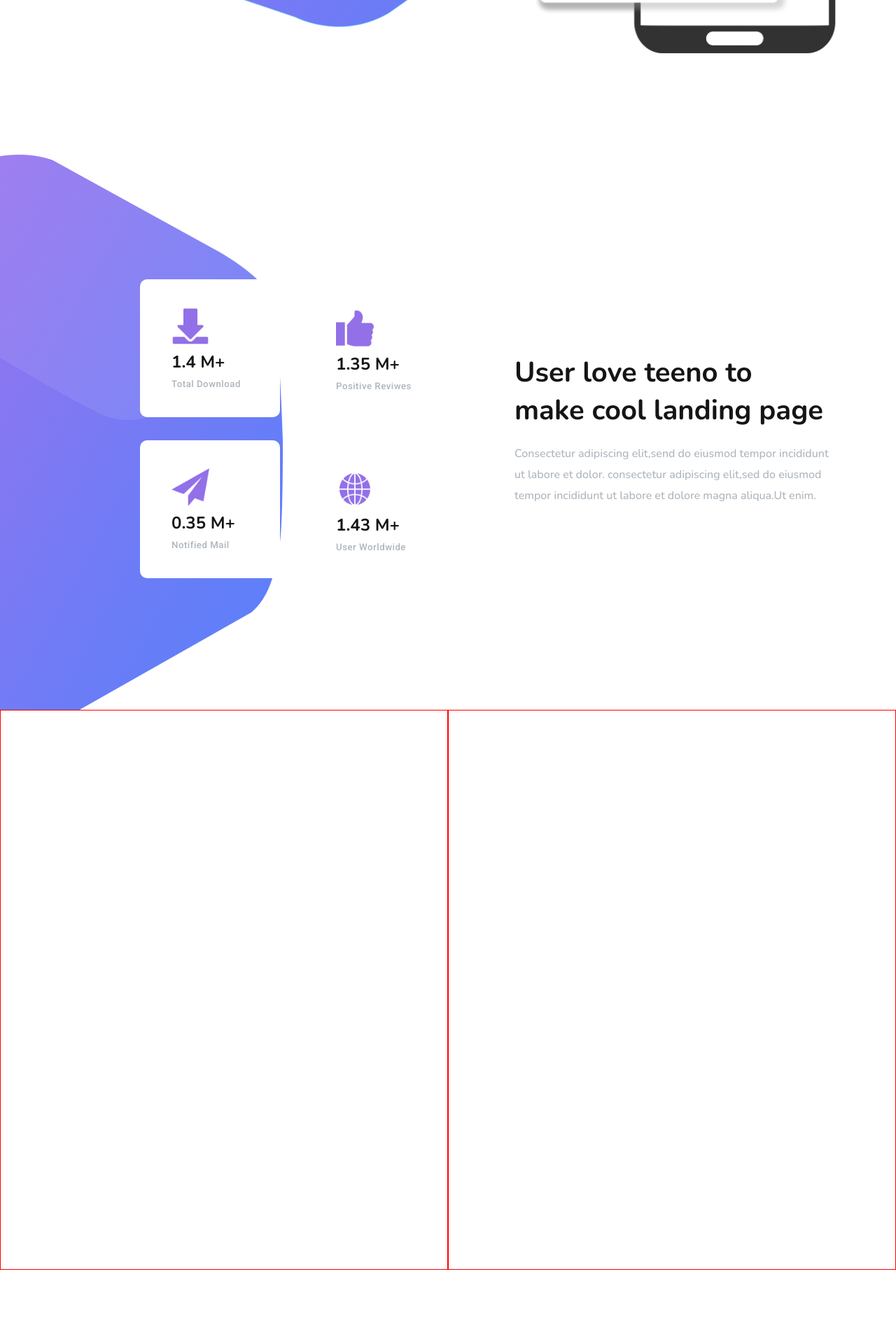
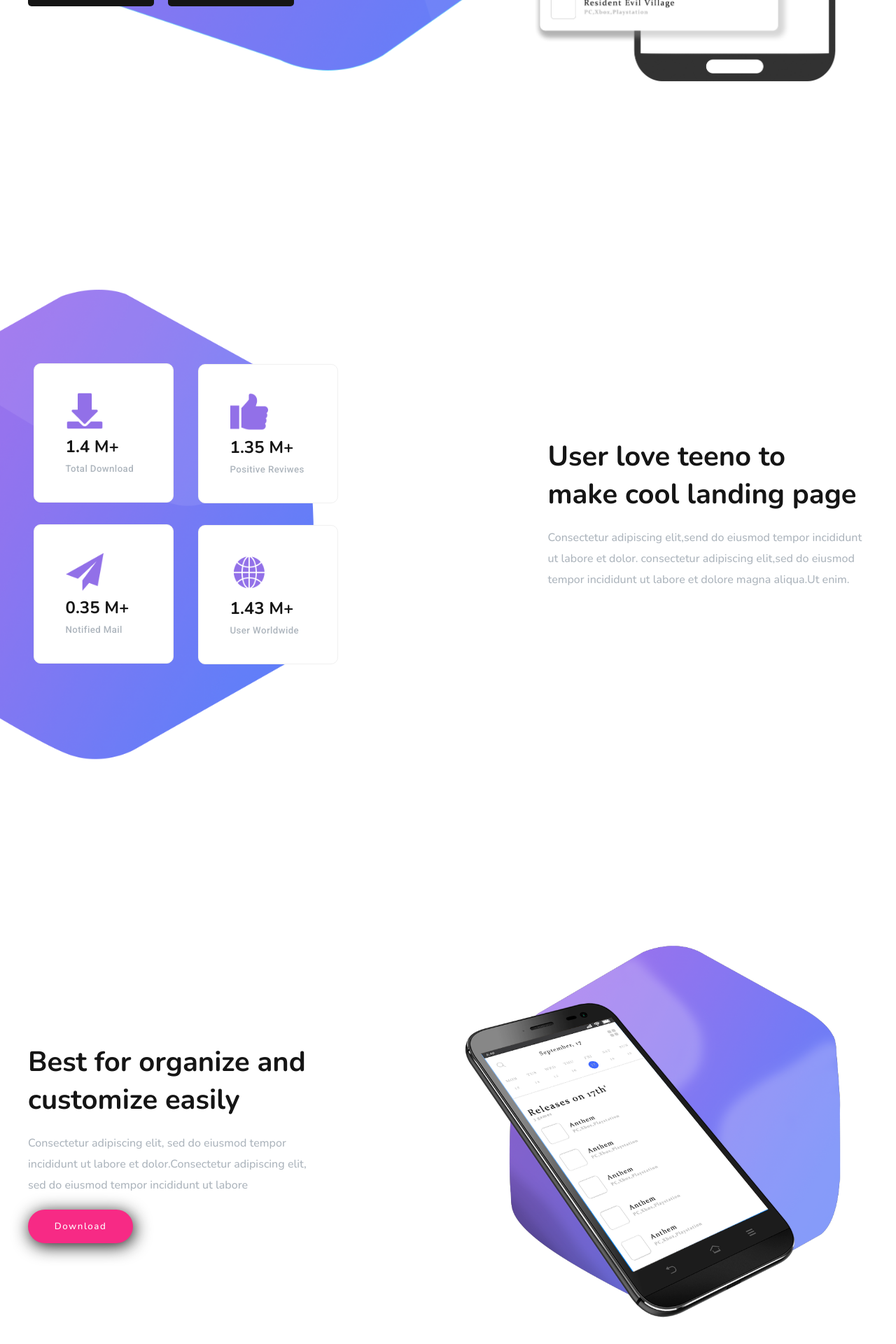
Before and after one commit to Ezequiel144/Landing-Pages-App, a React (Vite) app: page / in a window 1280 px wide. Shown: the part 586-2506 px from the top of the page at 70% size. Before the commit the page ends 2400 px from the top, so only its background shows below. Built offline with nearby package versions, Linux system fonts and the light colour scheme.

Commit message:
haciendo el responsive de la seccion 3

```diff
--- /dev/null
+++ b/src/components/ButtoDownload/ButtonDownload.jsx
@@ -0,0 +1,5 @@
+import downloadStyle from './ButtonDownload.module.css';
+
+export default function ButtonDownload(){
+    return <button className={downloadStyle.button}>Download</button>
+}
--- /dev/null
+++ b/src/components/ButtoDownload/ButtonDownload.module.css
@@ -0,0 +1,18 @@
+.button{
+    padding: 15px 35px;
+    font-family: var(--var-primary);
+    font-weight: 500;
+    letter-spacing: 1.5px;
+    border: 0;
+    background-color: var(--var-color-two);
+    color: var(--var-color-one);
+    border-radius: 25px;
+    cursor: pointer;
+    box-shadow: 2px 4px 25px var(--var-color-three);
+    width: 150px;
+}
+
+.button:hover{
+    transition: 0.5s;
+    box-shadow: 2px 4px 25px var(--var-color-two);
+}
--- a/src/components/Cuadro/Cuadro.module.css
+++ b/src/components/Cuadro/Cuadro.module.css
@@ -8,7 +8,7 @@
     align-items: left;
     row-gap: 8px;
     border-radius: 10px;
-    /* box-shadow: 5px 2px 15px 1px var(--var-color-three); */
+    border: 1px solid rgb(240, 240, 240);
 }
 
 .image{
@@ -24,6 +24,6 @@
 .subtitle{
     font-family: var(--var-secundary);
     color: var(--var-color-four);
-    letter-spacing: 0.5px;
+    letter-spacing: 0.4px;
     font-weight: 500;
 }
--- a/src/components/Header/Header.jsx
+++ b/src/components/Header/Header.jsx
@@ -1,5 +1,6 @@
 import headerStyle from './Header.module.css';
 import logo from '../../assets/img/logo.png';
+import ButtonDownload from '../ButtoDownload/ButtonDownload';
 
 export default function Header(){
     return(
@@ -19,7 +20,7 @@ export default function Header(){
                         </ul>
                     </div>
                     <div className={headerStyle.contentButton}>
-                        <button className={headerStyle.button}>Download</button>
+                        <ButtonDownload />
                     </div>
                 </div>
             </div>
--- a/src/components/Header/Header.module.css
+++ b/src/components/Header/Header.module.css
@@ -51,23 +51,3 @@
     font-weight: 500;
     color:var(--var-color-one)
 }
-
-
-
-.button{
-    padding: 15px 35px;
-    font-family: var(--var-primary);
-    font-weight: 500;
-    letter-spacing: 1.5px;
-    border: 0;
-    background-color: var(--var-color-two);
-    color: var(--var-color-one);
-    border-radius: 25px;
-    cursor: pointer;
-    box-shadow: 2px 4px 25px var(--var-color-three);
-}
-
-.button:hover{
-    transition: 0.5s;
-    box-shadow: 2px 4px 25px var(--var-color-two);
-}
--- a/src/sections/SectionThree/SectionThree.jsx
+++ b/src/sections/SectionThree/SectionThree.jsx
@@ -1,13 +1,24 @@
+import ButtonDownload from '../../components/ButtoDownload/ButtonDownload'
 import sectionThreeStyle from './SectionThree.module.css'
+import imageThree from '../../assets/img-sec3/celuinclinadoreducido.png'
 
 export default function SectionThree(){
     return(
         <div className={sectionThreeStyle.contentPagesMainThree}>
             <section className={sectionThreeStyle.sectionOne}>
-
+                <div>
+                    <img src="" alt="" />
+                </div>
+                <h1 className={sectionThreeStyle.title}>Best for organize and customize easily</h1>
+                <p className={sectionThreeStyle.subtitle}>
+                    Consectetur adipiscing elit, sed do eiusmod tempor
+                    incididunt ut labore et dolor.Consectetur adipiscing elit,
+                    sed do eiusmod tempor incididunt ut labore
+                </p>
+                <ButtonDownload />
             </section>
             <section className={sectionThreeStyle.sectionTwo}>
-
+                <img className={sectionThreeStyle.image} src={imageThree} alt="imgSec3" />
             </section>
         </div>
     )
--- a/src/sections/SectionThree/SectionThree.module.css
+++ b/src/sections/SectionThree/SectionThree.module.css
@@ -1,15 +1,39 @@
-.sectionOne,.sectionTwo{
-    width: 50%;
-    height: 100%;
+.sectionOne{
+    width: 450px;
     display: flex;
-    align-items: center;
-    padding: 0 200px;
-    border: 1px solid red;
+    flex-direction: column;
+    row-gap: 20px;
+}
+.sectionTwo{
+    width: 600px;
+}
+.image{
+    width: 100%;
 }
 
 .contentPagesMainThree{
     background-color: transparent;
     width: 100%;
-    height: 100vh;
+    height: 880px;
+    padding: 0 25px;
     display: flex;
+    justify-content: center;
+    align-items: center;
+    gap:0 150px ;
 }
+
+.title{
+    font-family: var(--var-primary);
+    color: var(--var-color-three);
+    font-size: 2.5rem;
+    font-weight: 700;
+    width: 400px;
+}
+
+.subtitle{
+    width: 400px;
+    color: var(--var-color-four);
+    font-family: var(--var-primary);
+    font-weight: 500;
+    line-height: 30px;
+}
--- a/src/sections/SectionTwo/Section.module.css
+++ b/src/sections/SectionTwo/Section.module.css
@@ -1,22 +1,19 @@
-.sectionOne,.sectionTwo{
-    width: 50%;
-    height: 100%;
-    display: flex;
-    align-items: center;
-    padding: 0 200px;
-    /* border: 1px solid red; */
-}
 
 .contentPagesMainTwo{
     background-image: url('../../assets/img/seccion2.png');
     background-position: center;
+    background-repeat: no-repeat;
+    background-size: cover;
     width: 100%;
-    height: 100vh;
+    height: 880px;
     display: flex;
+    align-items: center;
+    justify-content: center;
+    gap: 0 300px;
+    padding: 0 25px;
 }
 
 .contentCuadro{
-    /* border: 1px solid blue; */
     display: grid;
     grid-template-columns: 200px 200px;
     grid-template-rows: 200px 200px;
@@ -49,3 +46,15 @@
     font-weight: 500;
     line-height: 30px;
 }
+
+@media (max-width: 1150px){
+    .contentPagesMainTwo{
+        flex-direction: column;
+        gap: 100px 0;
+        padding-top: 100px;
+        height: fit-content;
+    }
+    .titleTwo,.subtitleTwo{
+        text-align: center;
+    }
+}
--- a/src/sections/SectionTwo/SectionTwo.jsx
+++ b/src/sections/SectionTwo/SectionTwo.jsx
@@ -1,11 +1,11 @@
 import listDataCuadro from '../../data/data.js';
 import Cuadro from '../../components/Cuadro/Cuadro';
-import sectionTwoStyle from './Section.module.css'
+import sectionTwoStyle from './Section.module.css';
 
 export default function SectionTwo(){
     return(
         <div className={sectionTwoStyle.contentPagesMainTwo}>
-                <section className={sectionTwoStyle.sectionOne}>
+                {/* <section className={sectionTwoStyle.sectionOne}> */}
                     <article className={sectionTwoStyle.contentCuadro}>
                         {
                             listDataCuadro?.map(data => {
@@ -21,8 +21,8 @@ export default function SectionTwo(){
                             })
                         }
                     </article>
-                </section>
-                <section className={sectionTwoStyle.sectionTwo}>
+                {/* </section> */}
+                {/* <section className={sectionTwoStyle.sectionTwo}> */}
                     <article className={sectionTwoStyle.contentText}>
                         <h1 className={sectionTwoStyle.titleTwo}>User love teeno to make cool landing page</h1>
                         <h4 className={sectionTwoStyle.subtitleTwo}>
@@ -31,7 +31,7 @@ export default function SectionTwo(){
                             magna aliqua.Ut enim.
                         </h4>
                     </article>
-                </section>
+                {/* </section> */}
         </div>
     )
 }
--- a/src/views/PagesMain/PagesMain.jsx
+++ b/src/views/PagesMain/PagesMain.jsx
@@ -12,14 +12,14 @@ export default function PagesMain(){
         <>
             <div className={pagesMainStyle.contentPagesMain}>
                 {/* <section className={pagesMainStyle.sectionOne}> */}
-                    <article className={pagesMainStyle.contentText}>
+                    <section className={pagesMainStyle.contentText}>
                         <h1 className={pagesMainStyle.title}>Landing page for showcase app</h1>
                         <h4 className={pagesMainStyle.subtitle}>Consectetur adipiscing elit, sed do eiusmod tempor incididunt labore et dolo.</h4>
                         <article className={pagesMainStyle.contentButton}>
                             <Button title={"App Store"} image={imagenApp}/>
                             <Button title={"Google Play"} image={imagenGoogle}/>
                         </article>
-                    </article>
+                    </section>
                 {/* </section > */}
                 <section className={pagesMainStyle.sectionTwo}>
                     <img className={pagesMainStyle.imageCelu} src={imgCeluMain} alt="imgenCelular"/>
--- a/src/views/PagesMain/PagesMain.module.css
+++ b/src/views/PagesMain/PagesMain.module.css
@@ -4,11 +4,13 @@
     background-repeat: no-repeat;
     background-size: cover;
     width: 100%;
-    height: 100vh;
+    height: 880px;
     display: flex;
     align-items: center;
     justify-content: center;
     gap: 0 250px;
+    /* border: 1px solid red; */
+    padding: 0 25px;
 }
 
 /* .sectionOne,.sectionTwo{
@@ -21,6 +23,7 @@
 } */
 
 .sectionTwo{
+    width: 500px;
 }
 
 .contentText{
@@ -46,8 +49,7 @@
 }
 
 .imageCelu{
-    min-width: 400px;
-    max-width: 500px;
+    width: 100%;
 }
 
 .contentButton{
@@ -55,13 +57,23 @@
     justify-content: space-between;
     width: 380px;
     padding-top: 15px;
+
 }
 
-@media (max-width: 1250px) {
+@media (max-width: 1150px) {
     .contentPagesMain{
         flex-direction: column;
+        height: fit-content;
+        padding-top: 100px;
+        gap: 100px 0;
     }
-    .sectionOne,.sectionTwo{
-
+    .contentText{
+        align-items: center;
+    }
+    .title{
+        text-align: center;
+    }
+    .subtitle{
+        text-align: center;
     }
 }
```
Also changed, not shown: src/assets/img-sec3/celuinclinadoreducido.png (added).
